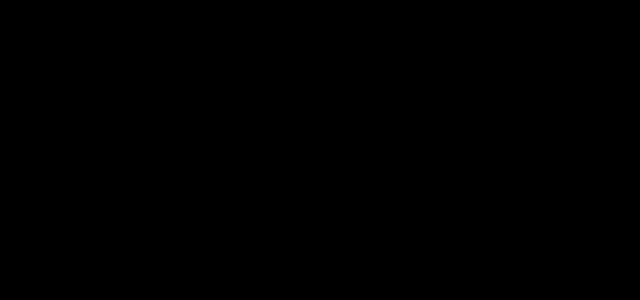
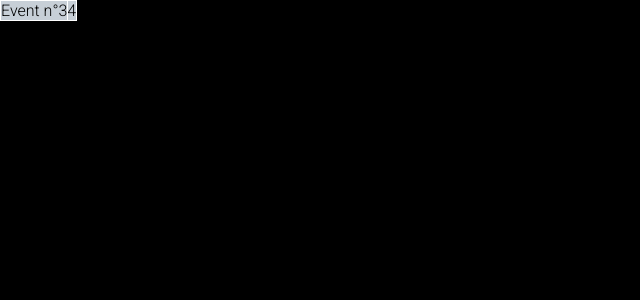
Before and after one commit to M0nk3yDM4X/planity-calendar, a React (Create React App) app: page / in a window 1280 px wide. Shown: the top 300 px of the page, without its empty margins (0-640 px from the left). Built offline with nearby package versions, Linux system fonts and the light colour scheme.

Commit message:
iterate over eventList to render basic unplaced event comp

```diff
--- a/src/components/calendar.tsx
+++ b/src/components/calendar.tsx
@@ -1,4 +1,5 @@
 import { EventList } from '../types'
+import Event from './event'
 
 interface ICalendarProps {
     calendarRange: {
@@ -9,12 +10,11 @@ interface ICalendarProps {
 }
 
 function Calendar({ eventList, calendarRange: { calendarEnd, calendarStart } }: ICalendarProps) {
-    console.log('eventList: ', eventList)
-    console.log('calendarEnd: ', calendarEnd)
-    console.log('calendarStart: ', calendarStart)
     return (
         <div className="Calendar">
-            <span>Calendar</span>
+            {eventList.map(event => {
+                return <Event key={`eventId:${event.id}`} event={event} />
+            })}
         </div>
     )
 }
--- a/src/index.css
+++ b/src/index.css
@@ -18,3 +18,12 @@ code {
 	position: relative;
 	background-color: #000000;
 }
+
+.Event {
+	display: flex;
+	justify-content: center;
+	align-items: center;
+	border: 1px solid #FFFFFF;
+	position: absolute;
+	background-color: #C7CFD7;
+}
```
